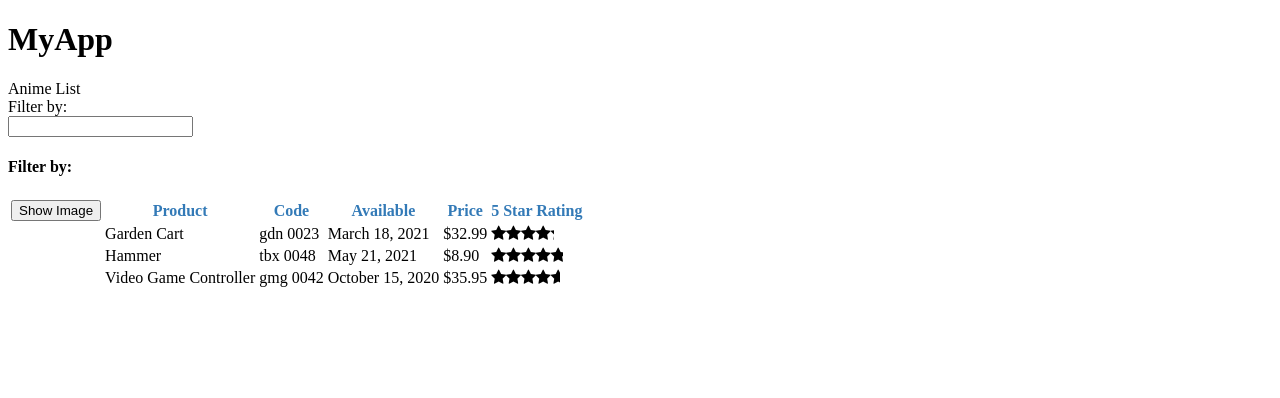
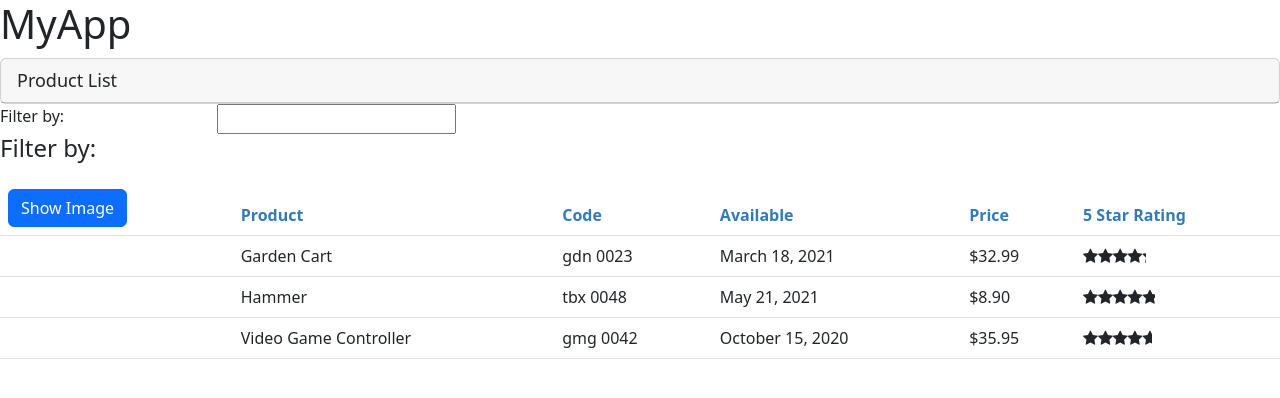
Before and after one commit to lauravoineag/MyAngularApp, an Angular app: page / in a window 1280 px wide. Shown: the top 398 px of the page. Built offline with nearby package versions, Linux system fonts and the light colour scheme.

Commit message:
Add styling

```diff
--- a/src/app/products/product-list.component.ts
+++ b/src/app/products/product-list.component.ts
@@ -9,7 +9,7 @@ import { ProductService } from "./product.service";
 })
 
 export class ProductListComponent implements OnInit{
-  title:string = "Anime List";
+  title:string = "Product List";
   imageWidth: number = 50;
   imageMargin: number = 2;
   showImage: boolean = false;
--- a/src/styles.css
+++ b/src/styles.css
@@ -1,2 +1,23 @@
 /* You can add global styles to this file, and also import other style files */
+@import "~bootstrap/dist/css/bootstrap.min.css";
 @import "~font-awesome/css/font-awesome.min.css";
+
+div.card-header {
+ font-size: large;
+}
+
+div.card {
+  margin-top: 10px
+}
+
+.table {
+  margin-top: 10px
+}
+
+a {
+  text-decoration: none;
+}
+
+a:hover {
+  text-decoration: underline;
+}
```
